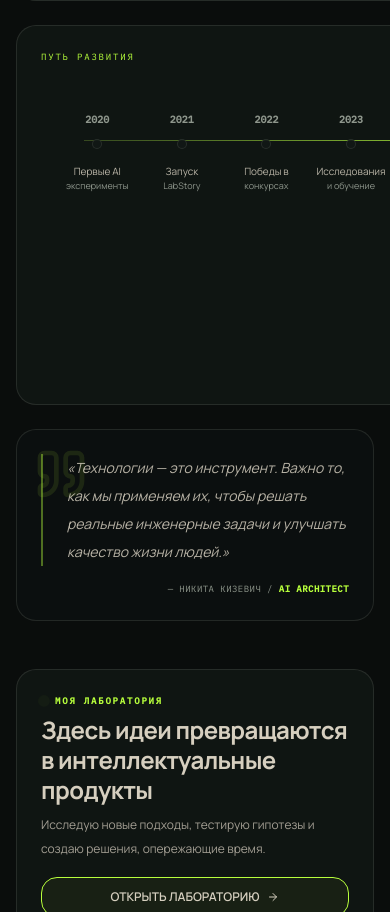
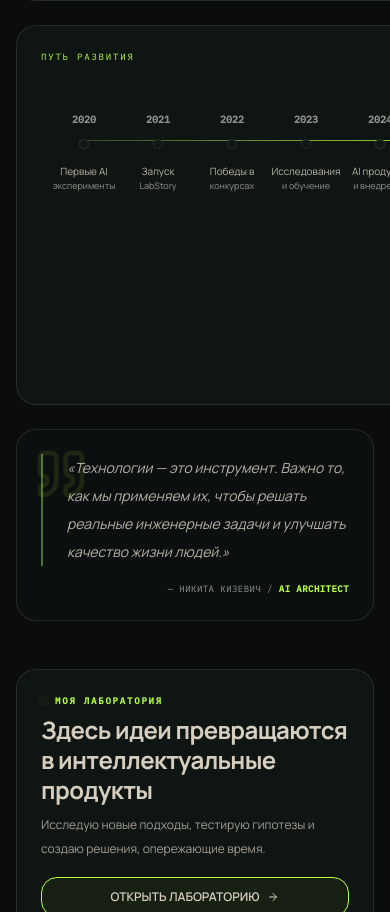
Before and after one commit to AI-Nikitka93/ai-nikitka-portfolio, a Next.js app: page / in a window 390 px wide. Shown: the part 6391-7303 px from the top of the page. Built offline with nearby package versions, Linux system fonts and the light colour scheme; no server answers.

Commit message:
Optimize horizontal timeline responsiveness to prevent scroll on desktop viewports

```diff
--- a/src/components/achievements-timeline-section.tsx
+++ b/src/components/achievements-timeline-section.tsx
@@ -206,14 +206,14 @@ export function AchievementsTimelineSection() {
             </p>
 
             {/* Horizontal Timeline Container with scroll for small devices */}
-            <div className="relative mt-8 pt-4 pb-6 overflow-x-auto scrollbar-thin scrollbar-track-transparent scrollbar-thumb-accent/20">
-              <div className="min-w-[620px] relative px-4">
+            <div className="relative mt-8 pt-4 pb-6 overflow-x-auto lg:overflow-x-visible scrollbar-thin scrollbar-track-transparent scrollbar-thumb-accent/20">
+              <div className="min-w-[530px] lg:min-w-0 lg:w-full relative px-2">
 
                 {/* Horizontal line background */}
-                <div className="absolute top-[28px] left-[7%] right-[7%] h-[1.5px] bg-border-subtle/30" />
+                <div className="absolute top-[28px] left-[7.14%] right-[7.14%] h-[1.5px] bg-border-subtle/30" />
 
                 {/* Colored progress line leading to active current year (2026) */}
-                <div className="absolute top-[28px] left-[7%] right-[7%] h-[1.5px] bg-gradient-to-r from-accent/20 to-accent" />
+                <div className="absolute top-[28px] left-[7.14%] right-[7.14%] h-[1.5px] bg-gradient-to-r from-accent/20 to-accent" />
 
                 <div className="grid grid-cols-7 gap-1 relative z-10">
                   {[
```
